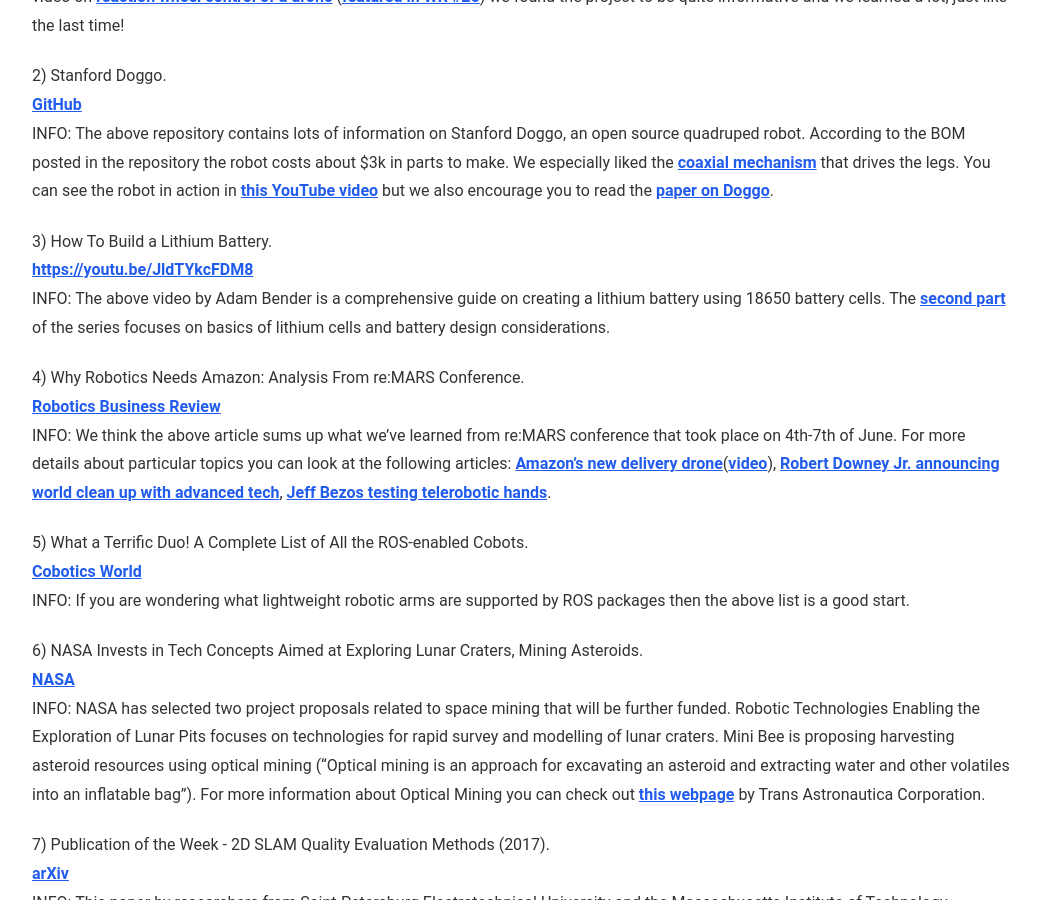
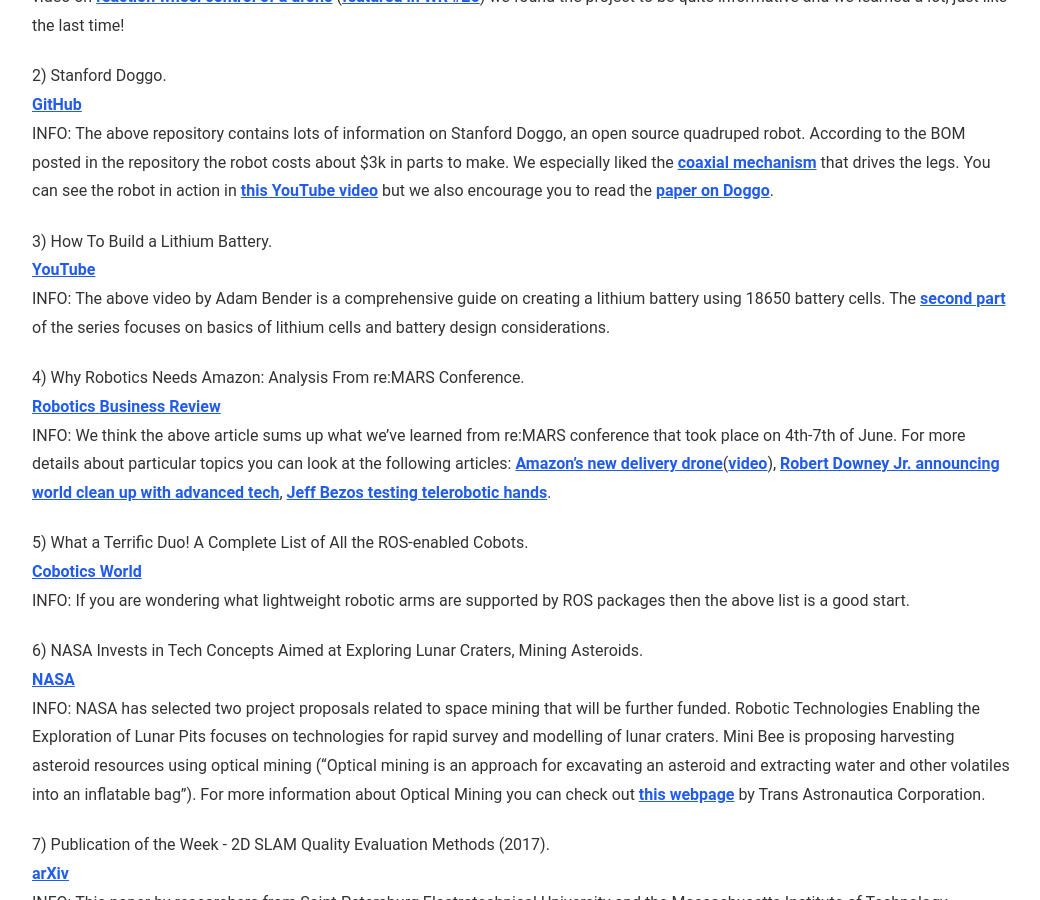
Before and after one commit to msadowski/weeklyrobotics, a Jekyll site: the page built from _posts/2019-06-16-weekly-robotics-43.md, in a window 1280 px wide and 900 px high, scrolled down 936 px. Shown: the whole window, without its empty margins (118-1158 px from the left). Built offline with Jekyll 4.4.1, drawn with Linux system fonts in a browser that asks for light colours; comment, search, counter and statistics services are not loaded.

Commit message:
Fix Lithium battery link

```diff
--- a/_posts/2019-06-16-weekly-robotics-43.md
+++ b/_posts/2019-06-16-weekly-robotics-43.md
@@ -17,7 +17,7 @@
 INFO: The above repository contains lots of information on Stanford Doggo, an open source quadruped robot. According to the BOM posted in the repository the robot costs about $3k in parts to make. We especially liked the [coaxial mechanism](https://youtu.be/6PL3aur4g4c) that drives the legs. You can see the robot in action in [this YouTube video](https://youtu.be/cJxotk4lR90) but we also encourage you to read the [paper on Doggo](https://arxiv.org/abs/1905.04254).
 
 3) How To Build a Lithium Battery.
-<br>[https://youtu.be/JldTYkcFDM8](YouTube)<br>
+<br>[YouTube](https://youtu.be/JldTYkcFDM8)<br>
 INFO: The above video by Adam Bender is a comprehensive guide on creating a lithium battery using 18650 battery cells. The [second part](https://youtu.be/f9fZZVfcBVQ) of the series focuses on basics of lithium cells and battery design considerations.
 
 4) Why Robotics Needs Amazon: Analysis From re:MARS Conference.
```
